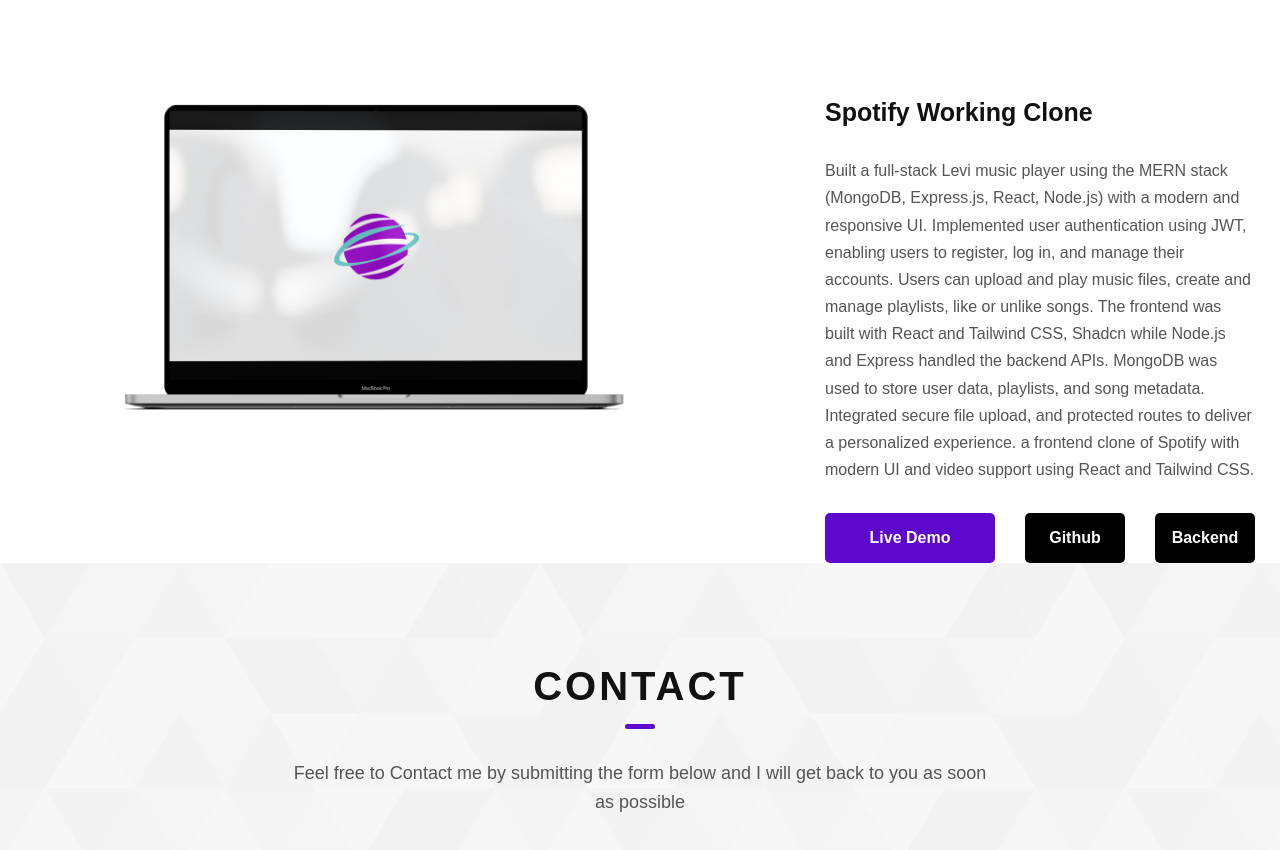
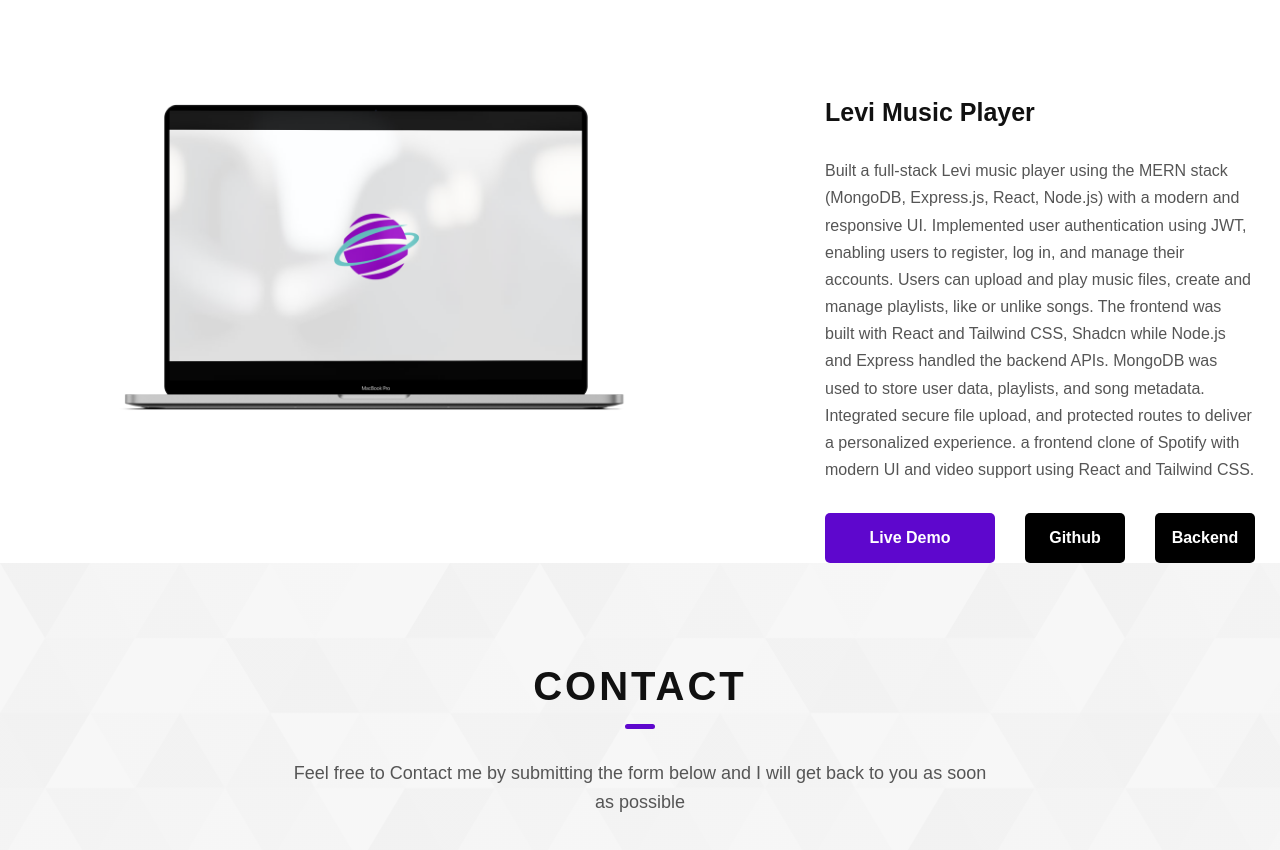
Before and after one commit to Nileshnimawat/My-Portfolio, a React (Vite) app: page / in a window 1280 px wide. Shown: the part 2483-3333 px from the top of the page. Built offline with nearby package versions, Linux system fonts and the light colour scheme; a web font is replaced by a local one.

Commit message:
new projects

```diff
--- a/src/app/utils.jsx
+++ b/src/app/utils.jsx
@@ -82,7 +82,7 @@ export const projects = [
   },
 
   {
-    name: "Spotify Working Clone",
+    name: "Levi Music Player",
     link: "https://frontend-levi-music.vercel.app/",
     github: "https://github.com/Nileshnimawat/Frontend_levi_music_player",
      github2: "https://github.com/Nileshnimawat/Backend_Levi_Music_Player",
```
